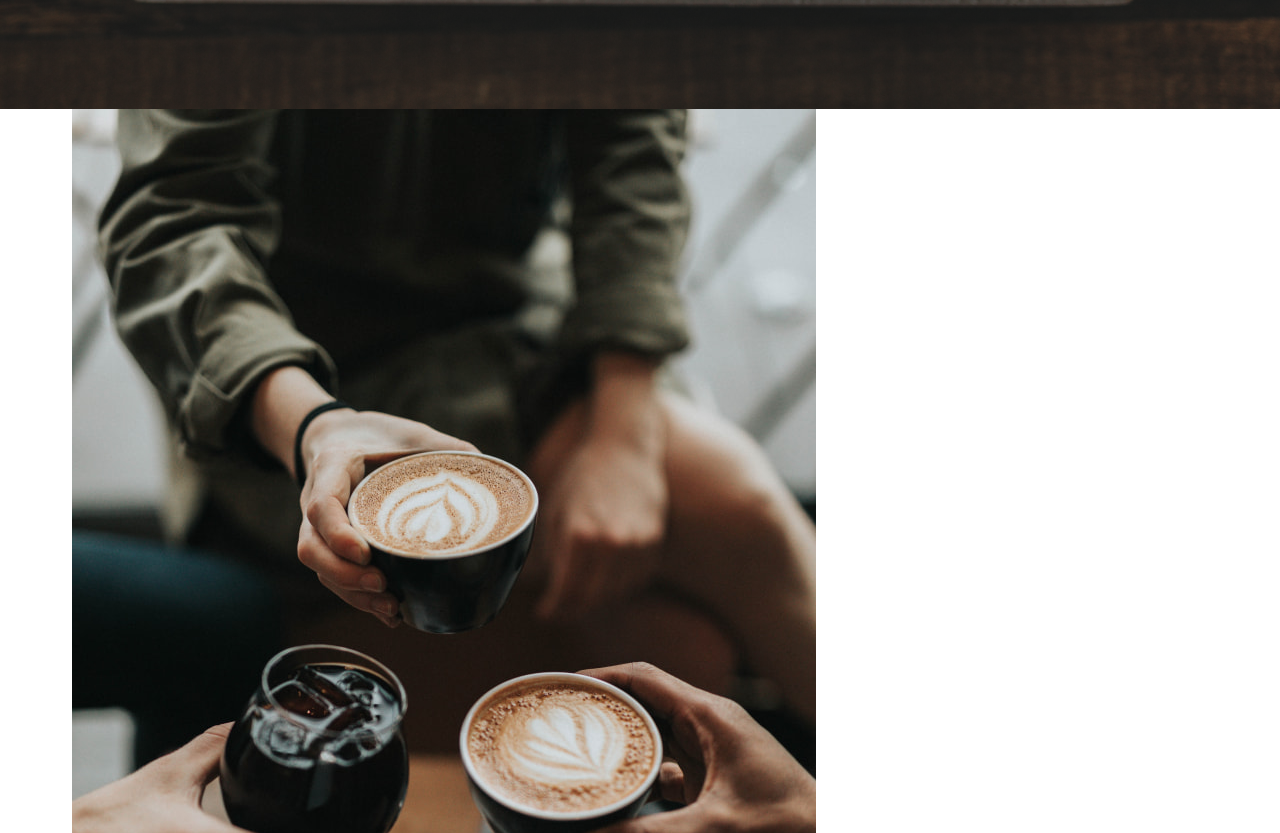
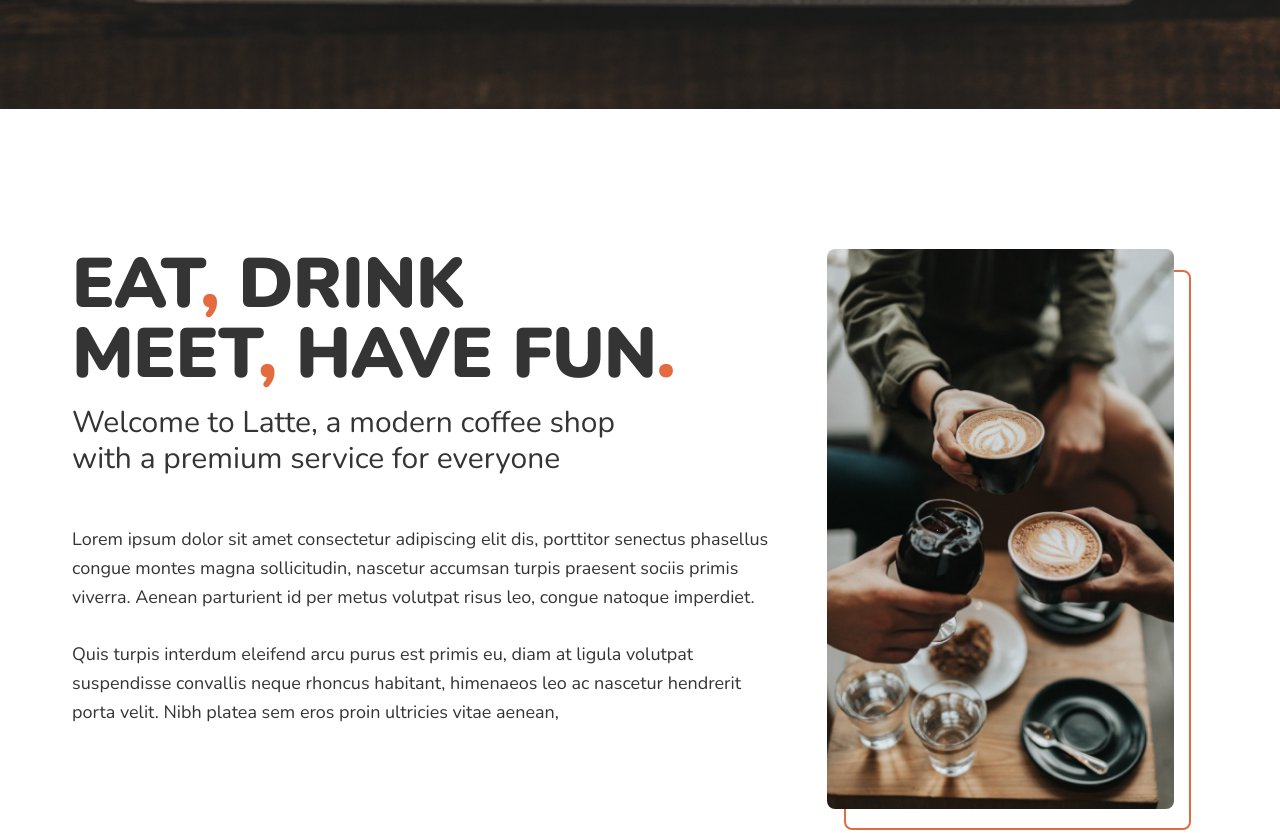
Before and after one commit to EzeSandes/Coffee-Shop-Latte, a plain HTML site: page index.html in a window 1280 px wide. Shown: the part 691-1524 px from the top of the page. Drawn offline with nearby package versions, Linux system fonts and the light colour scheme.

Commit message:
Section About us completed v1.0.0

```diff
--- a/css/general.css
+++ b/css/general.css
@@ -23,6 +23,7 @@ Bold-Black: 900
 - Line heights
 Default: 1
 Medium: 1.2
+Paragraph default: 1.6
 
 - Letter spacing
 -0.5px
@@ -129,8 +130,17 @@ body {
 }
 
 .flex-center {
+  display: flex;
   align-items: center;
   justify-content: center;
+}
+
+/**********************/
+/******* GRID *********/
+/**********************/
+
+.grid {
+  display: grid;
 }
 
 /**********************/
@@ -158,10 +168,21 @@ body {
 .heading-secundary,
 .heading-tertiary {
   text-transform: uppercase;
-  font-size: 11rem;
   letter-spacing: -0.5px;
 }
 
+.heading-primary {
+  font-size: 11rem;
+}
+
+.heading-secundary {
+  font-size: 7rem;
+}
+
+.heading-quaternary {
+  line-height: 1.2;
+  font-size: 3rem;
+}
 /**********************/
 /******* BTN *********/
 /**********************/
@@ -197,6 +218,18 @@ body {
 }
 
 /**********************/
+/******* MARGIN *********/
+/**********************/
+
+.margin-bottom-sm {
+  margin-bottom: 1.6rem !important;
+}
+
+.margin-bottom-md {
+  margin-bottom: 4.8rem !important;
+}
+
+/**********************/
 /*******  *********/
 /**********************/
 
--- a/css/styles.css
+++ b/css/styles.css
@@ -1,4 +1,4 @@
-@import "./general.css";
+/* @import "./general.css"; */
 
 /**********************/
 /******* HEADER *********/
@@ -20,6 +20,7 @@
   background-size: cover;
 
   padding-top: 1.2rem;
+  margin-bottom: 14rem;
 }
 
 .header-logo {
@@ -65,8 +66,53 @@
 }
 
 /**********************/
+/******* ABOUT US *********/
+/**********************/
+.section-about {
+  margin-bottom: 14rem;
+}
+
+.about-box {
+  display: grid;
+  grid-template-columns: 65fr 35fr;
+  column-gap: 4.8rem;
+}
+
+.token {
+  color: var(--c-primary-main);
+}
+
+.about-text {
+  font-size: 1.8rem;
+  line-height: 1.6;
+}
+
+.img-about-box {
+  position: relative;
+  align-self: start;
+}
+
+.img-about-us {
+  height: 56rem;
+  border-radius: 8px;
+}
+
+.border-img {
+  position: absolute;
+  left: 0;
+  top: 0;
+  width: 34.7rem;
+  height: 56rem;
+  border: 2px solid var(--c-primary-main);
+  border-radius: 8px;
+  transform: translate(17px, 21px);
+  z-index: -1;
+}
+
+/**********************/
 /******* *********/
 /**********************/
+
 /*
 - Font sizes (px)
 10 / 12 / 14 / 16 / 18 / 20 / 24 / 30 / 36 / 44 / 52 / 62 / 74 / 86 / 98 / 113 / 130 / 150
--- a/index.html
+++ b/index.html
@@ -16,8 +16,8 @@
     <!--  -->
 
     <!-- STYLES -->
-    <!-- IMPORTED "genetal.css" in "Styles.css" -->
-    <!-- <link rel="stylesheet" href="css/general.css" /> -->
+    <!-- IMPORTED "general.css" in "Styles.css" -->
+    <link rel="stylesheet" href="css/general.css" />
     <link rel="stylesheet" href="css/styles.css" />
   </head>
   <body>
@@ -60,12 +60,40 @@
     <main>
       <section class="section-about">
         <div class="container">
-          <div class="about-box"></div>
-          <img
-            src="img/coffee-friends-2.jpg"
-            alt="Group of friends toasting with coffee "
-            class="img-about-us"
-          />
+          <div class="about-box">
+            <div class="about-box--text">
+              <h2 class="heading-secundary margin-bottom-sm">
+                Eat<span class="token">,</span> Drink<br />Meet<span
+                  class="token"
+                  >,</span
+                >
+                Have fun<span class="token">.</span>
+              </h2>
+              <p class="heading-quaternary margin-bottom-md">
+                Welcome to Latte, a modern coffee shop <br />with a premium
+                service for everyone
+              </p>
+              <p class="about-text">
+                Lorem ipsum dolor sit amet consectetur adipiscing elit dis,
+                porttitor senectus phasellus congue montes magna sollicitudin,
+                nascetur accumsan turpis praesent sociis primis viverra. Aenean
+                parturient id per metus volutpat risus leo, congue natoque
+                imperdiet.<br /><br />
+                Quis turpis interdum eleifend arcu purus est primis eu, diam at
+                ligula volutpat suspendisse convallis neque rhoncus habitant,
+                himenaeos leo ac nascetur hendrerit porta velit. Nibh platea sem
+                eros proin ultricies vitae aenean,
+              </p>
+            </div>
+            <div class="img-about-box">
+              <img
+                src="img/coffee-friends-2.jpg"
+                alt="Group of friends toasting with coffee "
+                class="img-about-us"
+              />
+              <div class="border-img"></div>
+            </div>
+          </div>
         </div>
       </section>
     </main>
```
